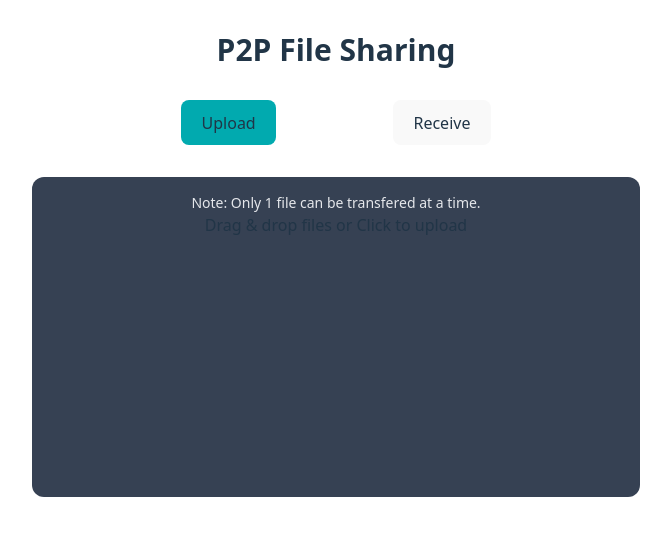
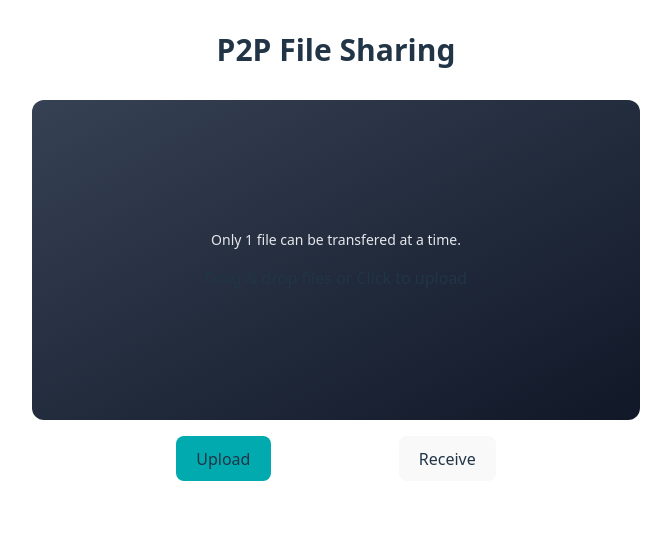
Before and after one commit to wired-eshan/p2pfileshare, a React (Vite) app in the folder p2pfileshare-ui/: page / in a window 1280 px wide. Shown: the top 536 px of the page, without its empty margins (304-975 px from the left). Built offline with nearby package versions, Linux system fonts and the light colour scheme.

Commit message:
Add uploader UI style

```diff
--- a/p2pfileshare-ui/src/App.tsx
+++ b/p2pfileshare-ui/src/App.tsx
@@ -15,8 +15,10 @@ function App() {
     <>
       <div className="h-screen w-screen justify-items-center p-8">
         <div className="w-10/12 lg:w-6/12 text-center mx-auto p-0">
-          <p className="text-3xl font-bold">P2P File Sharing</p>
-          <div className="flex justify-evenly m-8">
+          <p className="text-3xl font-bold mb-8">P2P File Sharing</p>
+          {activeTab == "upload" && <FileUpload />}
+          {activeTab == "download" && <FileDownload />}
+          <div className="flex justify-evenly m-4">
             <button
               name="upload"
               style={
@@ -46,8 +48,6 @@ function App() {
               Receive
             </button>
           </div>
-          {activeTab == "upload" && <FileUpload />}
-          {activeTab == "download" && <FileDownload />}
         </div>
       </div>
     </>
--- a/p2pfileshare-ui/src/components/FileUpload.tsx
+++ b/p2pfileshare-ui/src/components/FileUpload.tsx
@@ -26,14 +26,19 @@ const FileUpload : React.FC = () => {
 
     return (
         <>
-            <div className="h-[40vh] bg-gray-700 w-12/12 rounded-xl p-4" {...getRootProps()}>
-                <p className="font-thin text-gray-200 text-sm">Note: Only 1 file can be transfered at a time.</p>
+            <div className="relative h-[40vh] bg-gray-700 w-12/12 rounded-xl p-4 flex flex-col justify-center cursor-pointer bg-gradient-to-tl from-black from-gray-900 hover:bg-gradient-to-br hover:from-gray-900 hover:to-black transition-all duration-500 group" {...getRootProps()}>
+                <p className="font-thin text-gray-200 text-sm mb-4">Only 1 file can be transfered at a time.</p>
                 <input {...getInputProps()} />
                 {
                     isDragActive ?
-                    <p>Drop the files here ...</p> :
+                    <p>Drop the file here ...</p> :
                     <p>Drag & drop files or Click to upload</p>
                 }
+                <div className="absolute left-1/2 -translate-x-1/2 opacity-0 group-hover:opacity-100 transition-all duration-700 ease-out group-hover:translate-y-0 translate-y-10 group-hover:[transition-timing-function:cubic-bezier(.17,1.55,.73,1)]">
+                    <svg xmlns="http://www.w3.org/2000/svg" className="h-16 w-16 text-gray-400" fill="none" viewBox="0 0 24 24" stroke="currentColor">
+                        <path strokeLinecap="round" strokeLinejoin="round" strokeWidth={2} d="M4 16v1a3 3 0 003 3h10a3 3 0 003-3v-1m-4-8l-4-4m0 0L8 8m4-4v12" />
+                    </svg>
+                </div>
             </div>
         </>
     )
```
